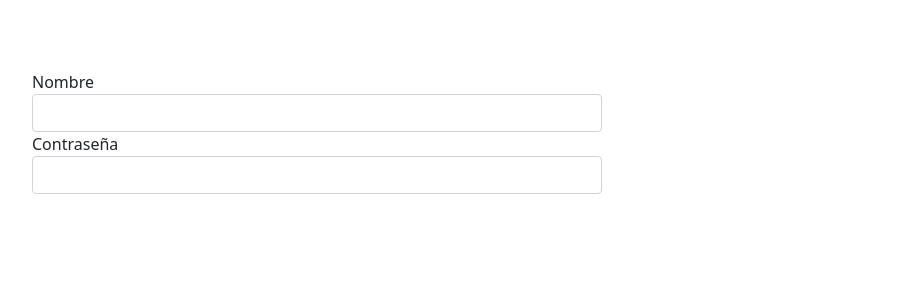
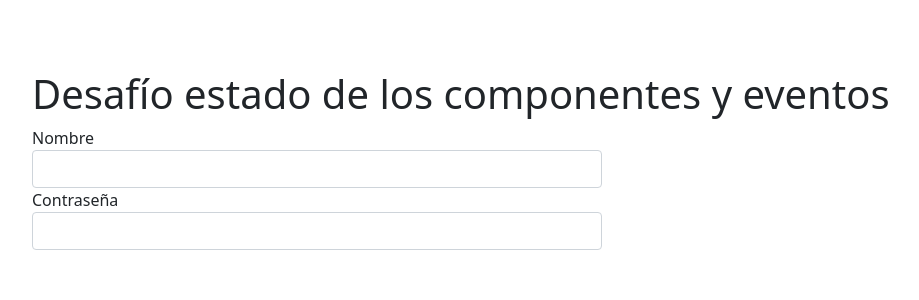
Before and after one commit to CrissRayes/desEstadosEventos, a React (Create React App) app: page / in a window 1280 px wide. Shown: the top 300 px of the page, without its empty margins (38-957 px from the left). Built offline with nearby package versions, Linux system fonts and the light colour scheme.

Commit message:
agrega titulo

```diff
--- a/src/App.js
+++ b/src/App.js
@@ -36,6 +36,7 @@ function App () {
 
   return (
     <div className="App">
+      <h1>Desafío estado de los componentes y eventos</h1>
       <form className='formulario' onSubmit={ validarDatos }>
         { error && <p className='alert alert-danger'>{ mensaje }</p> }
         <div className='form-group'>
```
